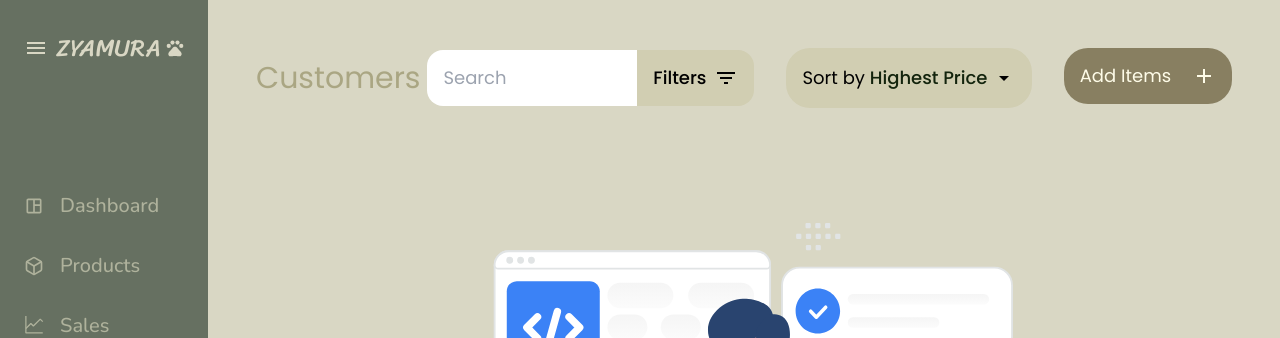
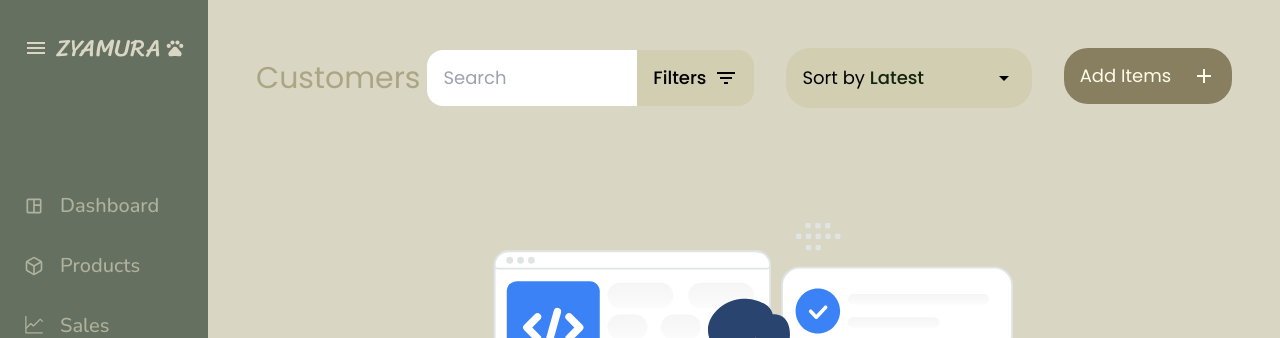
Before and after one commit to jzon200/zyamura-inventory-sales, a Next.js app: page /customers in a window 1280 px wide. Shown: the top 338 px of the page. Built offline with nearby package versions, Linux system fonts and the light colour scheme.

Commit message:
Fixed some affected code from Refactorization

```diff
--- a/pages/customers/index.tsx
+++ b/pages/customers/index.tsx
@@ -1,3 +1,4 @@
+import { orderBy } from "firebase/firestore";
 import { NextPage } from "next";
 import Head from "next/head";
 import { Fragment } from "react";
@@ -14,20 +15,20 @@ const TABLE_HEADERS = [
   { label: "Mobile number" },
 ];
 
-const SORT_QUERIES: ProductQuery[] = [
-  {
-    sortQuery: "latest",
+const SORT_OBJECTS = {
+  nameAsc: {
+    label: "Name A-Z",
+    queryConstraint: orderBy("lastName", "asc"),
+  },
+  nameDesc: {
+    label: "Name Z-A",
+    queryConstraint: orderBy("lastName", "desc"),
+  },
+  latest: {
     label: "Latest",
+    queryConstraint: orderBy("dateAdded", "desc"),
   },
-  {
-    sortQuery: "priceAsc",
-    label: "Lowest Price",
-  },
-  {
-    sortQuery: "priceDesc",
-    label: "Highest Price",
-  },
-];
+};
 
 const Customers: NextPage = () => {
   return (
@@ -35,12 +36,7 @@ const Customers: NextPage = () => {
       <Head>
         <title>Customers | Zyamura Mix Pet Shop Inventory & Sales System</title>
       </Head>
-      <ActionsHeader
-        sortItems={SORT_QUERIES}
-        selectedQuery={SORT_QUERIES[0]}
-        title="Customers"
-        onAddHandler={() => {}}
-      />
+      <ActionsHeader sortItems={SORT_OBJECTS} title="Customers" />
       <EmptyPlaceholder />
     </Fragment>
   );
--- a/pages/expenses/index.tsx
+++ b/pages/expenses/index.tsx
@@ -1,23 +1,24 @@
+import { orderBy } from "firebase/firestore";
 import { NextPage } from "next";
 import Head from "next/head";
 import { Fragment } from "react";
 import ActionsHeader from "../../components/layout/ActionsHeader";
 import EmptyPlaceholder from "../../components/UI/EmptyPlaceholder";
 
-const SORT_QUERIES: ProductQuery[] = [
-  {
-    sortQuery: "priceAsc",
-    label: "Lowest Price",
+const SORT_OBJECTS = {
+  nameAsc: {
+    label: "Name A-Z",
+    queryConstraint: orderBy("lastName", "asc"),
   },
-  {
-    sortQuery: "priceDesc",
-    label: "Highest Price",
+  nameDesc: {
+    label: "Name Z-A",
+    queryConstraint: orderBy("lastName", "desc"),
   },
-  {
-    sortQuery: "latest",
+  latest: {
     label: "Latest",
+    queryConstraint: orderBy("dateAdded", "desc"),
   },
-];
+};
 
 const Expenses: NextPage = () => {
   return (
@@ -28,9 +29,7 @@ const Expenses: NextPage = () => {
       <ActionsHeader
         title="Expenses"
         addLabel="Expenses"
-        sortItems={SORT_QUERIES}
-        selectedQuery={SORT_QUERIES[0]}
-        onAddHandler={() => {}}
+        sortItems={SORT_OBJECTS}
       />
       <EmptyPlaceholder />
     </Fragment>
```
Also changed, not shown: pages/sales/index.tsx (+0 -15 lines).
